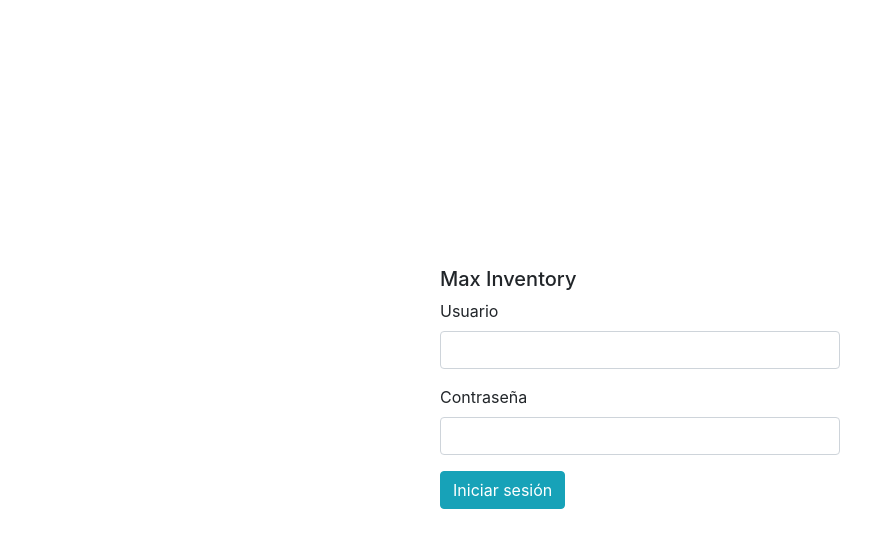
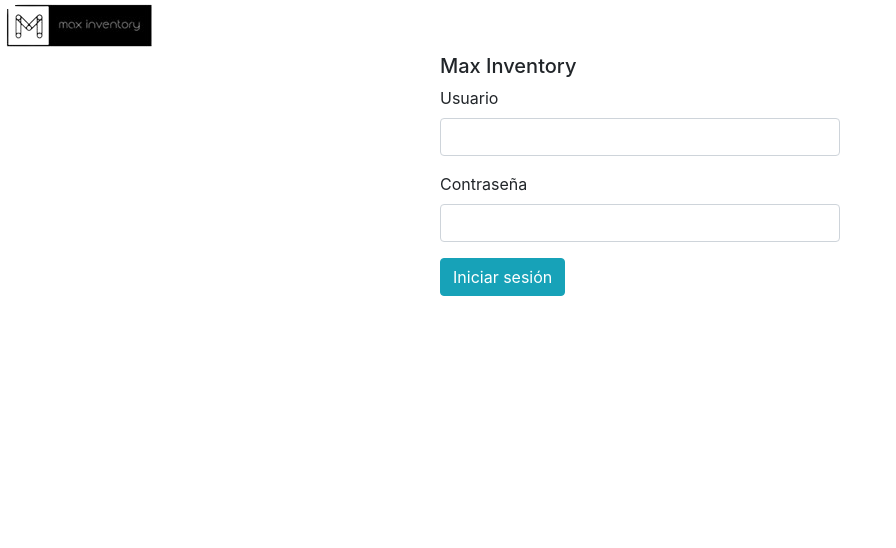
Before and after one commit to maldagar150/maxinventoryphp, a PHP site: page / in a window 1280 px wide. Shown: the top 548 px of the page, without its empty margins (0-896 px from the left). Run offline with PHP 8.4, Linux system fonts and the light colour scheme.

Commit message:
Version 5.2

```diff
--- a/inc/navbar.php
+++ b/inc/navbar.php
@@ -1,6 +1,6 @@
 <nav class="navbar navbar-expand-lg navbar-light bg-light" role="navigation">
     <a class="navbar-brand" href="index.php?vista=home">
-        <img src="./img/logo.png" width="180" height="100" alt="Logo">
+        <img src="./img/logo.png" width="200" height="60" alt="Logo">
     </a>
     <button class="navbar-toggler" type="button" data-toggle="collapse" data-target="#navbarBasicExample" aria-controls="navbarBasicExample" aria-expanded="false" aria-label="Toggle navigation">
         <span class="navbar-toggler-icon"></span>
--- a/vistas/login.php
+++ b/vistas/login.php
@@ -1,3 +1,7 @@
+<div class="contenedor-nav">
+        <div class="logo">
+        <img src="img/logo.png" alt="">
+</div>
 <div class="main-container">
 
     <form class="box login" action="" method="POST" autocomplete="off">
```
